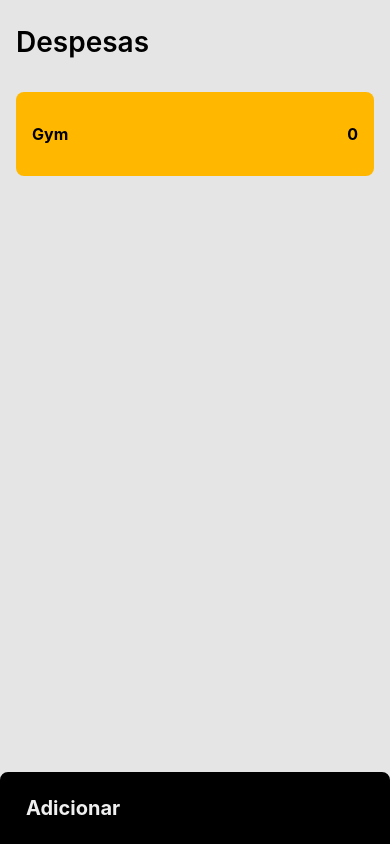
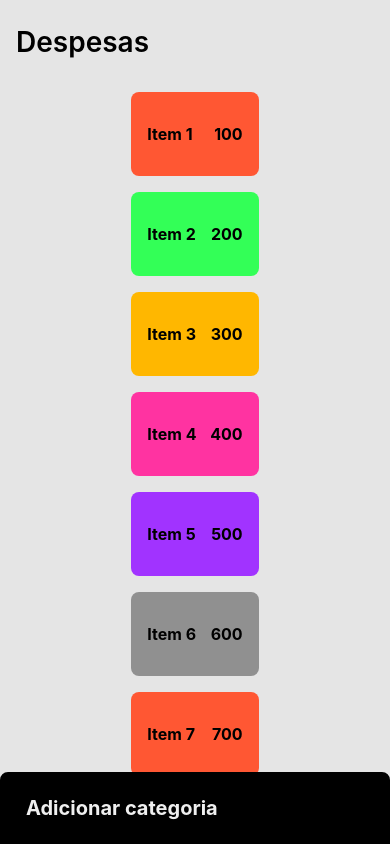
Before and after one commit to Quindinzao/rn-dindin-na-linha, a React Native app: screen / in a window 390 px wide. Built offline with nearby package versions, Linux system fonts and the light colour scheme.

Commit message:
add flatlist

```diff
--- a/App.tsx
+++ b/App.tsx
@@ -1,5 +1,6 @@
 import React, { useState } from 'react';
 import {
+  FlatList,
   StyleSheet,
   Text,
   View,
@@ -14,12 +15,46 @@ const App: React.FC = () => {
   const [modalCategoryVisible, setModalCategoryVisible] = useState(false);
   const [modalDisbursementVisible, setModalDisbursementVisible] = useState(false);
 
+  const items = [
+    { title: 'Item 1', amount: 100, hexColor: '#FF5733' },
+    { title: 'Item 2', amount: 200, hexColor: '#33FF57' },
+    { title: 'Item 3', amount: 300, hexColor: '#FFB700' },
+    { title: 'Item 4', amount: 400, hexColor: '#FF33A1' },
+    { title: 'Item 5', amount: 500, hexColor: '#A133FF' },
+    { title: 'Item 6', amount: 600 },
+    { title: 'Item 7', amount: 700, hexColor: '#FF5733' },
+    { title: 'Item 8', amount: 800, hexColor: '#33FF57' },
+    { title: 'Item 9', amount: 900, hexColor: '#3357FF' },
+    { title: 'Item 10', amount: 1000, hexColor: '#FF33A1' },
+  ];
+
+  const renderItem = ({item}: {
+    item: {
+      title: string,
+      amount: number,
+      hexColor?: string
+    }
+  }) => (
+    <CostItem
+      title={item.title}
+      number={item.amount}
+      backgroundColor={item.hexColor ? item.hexColor : '#909090'}
+    />
+  );
+
   return (
     <View style={styles.container}>
-      <Button title={strings.button_add} onPress={() => setModalCategoryVisible(true)} style={styles.buttonClose} />
       <View style={styles.content}>
         <Text style={styles.title}>{strings.main_title}</Text>
-        <CostItem title={'Gym'} number={0} backgroundColor="#FFB700" />
+        <FlatList
+          data={items}
+          renderItem={renderItem}
+          keyExtractor={(item) => item.title}
+          showsVerticalScrollIndicator={false}
+          showsHorizontalScrollIndicator={false}
+          contentContainerStyle={styles.flatList}
+        />
+
       </View>
       <Form
         modalVisible={modalDisbursementVisible}
@@ -39,6 +74,7 @@ const App: React.FC = () => {
         secondLabel={strings.hex_code}
         secondPlaceholder={strings.hex_code_placeholder}
       />
+      <Button title={strings.add_category} onPress={() => setModalCategoryVisible(true)} style={styles.buttonClose} />
     </View>
   );
 };
@@ -55,6 +91,10 @@ const styles = StyleSheet.create({
     alignItems: 'center',
     marginHorizontal: 16,
   },
+  flatList: {
+    flexGrow: 1,
+    paddingBottom: 0,
+  },
   title: {
     // fontFamily: 'Inter',
     fontSize: 28,
@@ -65,8 +105,6 @@ const styles = StyleSheet.create({
     marginVertical: 28,
   },
   buttonClose: {
-    position: 'absolute',
-    bottom: 0,
     borderBottomRightRadius: 0,
     borderBottomLeftRadius: 0,
   },
--- a/src/utils/strings.ts
+++ b/src/utils/strings.ts
@@ -7,6 +7,7 @@ const strings = {
   amount_disbursed: 'Valor desembolsado:',
   amount_disbursed_placeholder: 'R$ 00,00',
   button_add: 'Adicionar',
+  add_new_cost: 'Adicionar novo gasto',
   add_category: 'Adicionar categoria',
   category_name: 'Nome da categoria:',
   category_name_placeholder: 'Ex: Saúde, alimentação, educação, etc',
```
